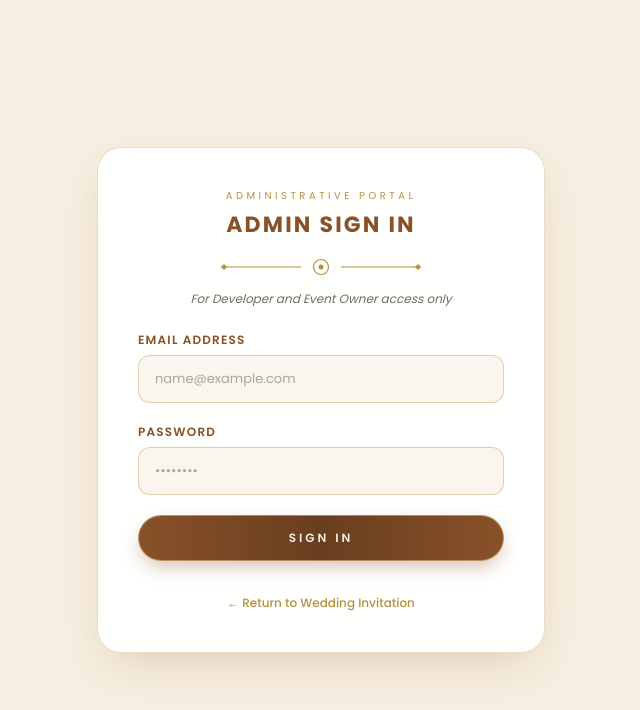
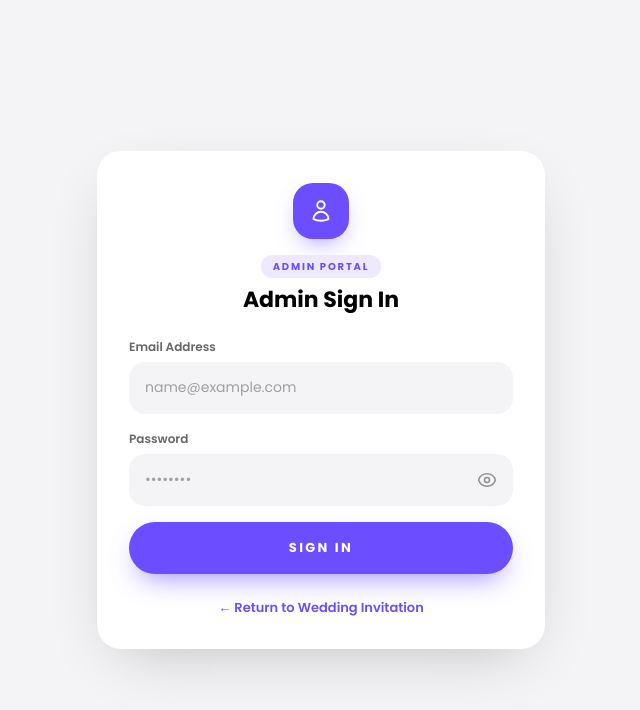
Before and after one commit to deshan-2002/inviteaura-demo-02, a Next.js app: page /admin/login in a window 1280 px wide. Shown: the top 710 px of the page, without its empty margins (319-959 px from the left). Built offline with nearby package versions, Linux system fonts and the light colour scheme; no server answers.

Commit message:
refactor: enhance admin login page UI and functionality

```diff
--- a/app/admin/dashboard/page.tsx
+++ b/app/admin/dashboard/page.tsx
@@ -122,7 +122,6 @@ export default function AdminDashboardPage() {
   const [loadingData, setLoadingData] = useState(false);
   const [errorMessage, setErrorMessage] = useState<string | null>(null);
 
-  const [searchTerm, setSearchTerm] = useState("");
   const [statusFilter, setStatusFilter] = useState<"all" | "attending" | "not_attending">("all");
   const [selected, setSelected] = useState<RSVP | null>(null);
   const [copiedId, setCopiedId] = useState(false);
@@ -275,17 +274,9 @@ export default function AdminDashboardPage() {
     return rsvps.filter((item) => {
       if (statusFilter === "attending" && !item.attending) return false;
       if (statusFilter === "not_attending" && item.attending) return false;
-      if (searchTerm.trim()) {
-        const term = searchTerm.toLowerCase();
-        return (
-          item.guest_name.toLowerCase().includes(term) ||
-          item.contact?.toLowerCase().includes(term) ||
-          item.message?.toLowerCase().includes(term)
-        );
-      }
       return true;
     });
-  }, [rsvps, statusFilter, searchTerm]);
+  }, [rsvps, statusFilter]);
 
   const stats = useMemo(() => {
     const totalResponses = rsvps.length;
@@ -298,20 +289,45 @@ export default function AdminDashboardPage() {
     return { totalResponses, attendingCount, notAttendingCount, confirmedAttendees, attendanceRate };
   }, [rsvps]);
 
-  /* ── Analytics derived data (reference screen 3) ── */
+  /* ── Analytics derived data (reference screen 3) — all computed from fetched RSVPs ── */
   const weeklyBars = useMemo(() => {
-    const days: { label: string; count: number }[] = [];
+    const days: { label: string; count: number; guests: number }[] = [];
     for (let i = 6; i >= 0; i--) {
       const d = new Date();
       d.setDate(d.getDate() - i);
       const key = d.toDateString();
-      const count = rsvps.filter((r) => new Date(r.created_at).toDateString() === key).length;
-      days.push({ label: d.toLocaleDateString("en-US", { weekday: "short" }), count });
+      const dayRsvps = rsvps.filter((r) => {
+        const t = new Date(r.created_at);
+        return !Number.isNaN(t.getTime()) && t.toDateString() === key;
+      });
+      days.push({
+        label: d.toLocaleDateString("en-US", { weekday: "short" }),
+        count: dayRsvps.length,
+        guests: dayRsvps
+          .filter((r) => r.attending)
+          .reduce((sum, r) => sum + (Number(r.guest_count) || 0), 0),
+      });
     }
     return days;
   }, [rsvps]);
 
   const maxBar = Math.max(...weeklyBars.map((b) => b.count), 1);
+
+  // Real daily series for the sparkline cards (was hardcoded placeholder data)
+  const dailyResponses = useMemo(() => weeklyBars.map((b) => b.count), [weeklyBars]);
+  const dailyGuests = useMemo(() => weeklyBars.map((b) => b.guests), [weeklyBars]);
+
+  // Real catering figures derived from attending parties (no magic baseline)
+  const catering = useMemo(() => {
+    const parties = rsvps.filter((r) => r.attending);
+    const total = parties.reduce((sum, r) => sum + (Number(r.guest_count) || 0), 0);
+    const largest = parties.reduce<RSVP | null>(
+      (best, r) => (!best || Number(r.guest_count) > Number(best.guest_count) ? r : best),
+      null
+    );
+    const avg = parties.length > 0 ? total / parties.length : 0;
+    return { total, avg, largest, parties: parties.length };
+  }, [rsvps]);
 
   const topParties = useMemo(
     () => [...rsvps].filter((r) => r.attending).sort((a, b) => b.guest_count - a.guest_count).slice(0, 4),
@@ -449,30 +465,6 @@ export default function AdminDashboardPage() {
             </div>
           </div>
 
-          {/* Search pill like reference */}
-          <div className="relative mt-4">
-            <svg className="pointer-events-none absolute left-4 top-1/2 h-[18px] w-[18px] -translate-y-1/2 text-black/35" fill="none" viewBox="0 0 24 24" stroke="currentColor" strokeWidth={2}>
-              <path strokeLinecap="round" strokeLinejoin="round" d="M21 21l-4.35-4.35M10 18a8 8 0 110-16 8 8 0 010 16z" />
-            </svg>
-            <input
-              value={searchTerm}
-              onChange={(e) => setSearchTerm(e.target.value)}
-              placeholder="Search guests, phone, wishes..."
-              aria-label="Search guests"
-              className="h-[52px] w-full rounded-full bg-white pl-11 pr-14 font-sans text-[14px] text-black shadow-[0_6px_24px_-12px_rgba(0,0,0,0.18)] outline-none placeholder:text-black/35 focus:ring-2 focus:ring-[#6C4DFF]/30"
-            />
-            {searchTerm ? (
-              <button onClick={() => setSearchTerm("")} aria-label="Clear search" className="absolute right-2.5 top-1/2 flex h-9 w-9 -translate-y-1/2 items-center justify-center rounded-full bg-black/5 text-[18px] leading-none text-black/50 transition hover:bg-[#5A52E0]/10">
-                ×
-              </button>
-            ) : (
-              <Link href="/invitation" title="View invitation" aria-label="View invitation" className="absolute right-2 top-1/2 flex h-9 w-9 -translate-y-1/2 items-center justify-center rounded-full bg-[#EFE9FF] text-[#6C4DFF] transition hover:bg-[#E0D8FF]">
-                <svg className="h-[18px] w-[18px]" fill="none" viewBox="0 0 24 24" stroke="currentColor" strokeWidth={1.9}>
-                  <path strokeLinecap="round" strokeLinejoin="round" d="M13.5 6H5.25A2.25 2.25 0 003 8.25v10.5A2.25 2.25 0 005.25 21h10.5A2.25 2.25 0 0018 18.75V10.5m-10.5 6L21 3m0 0h-5.25M21 3v5.25" />
-                </svg>
-              </Link>
-            )}
-          </div>
         </header>
 
         {role === "developer" && (
@@ -589,12 +581,12 @@ export default function AdminDashboardPage() {
             <div className="rounded-[24px] bg-white p-4 shadow-[0_10px_30px_-16px_rgba(0,0,0,0.2)]">
               <p className="font-sans text-[10px] text-black/45">Guests</p>
               <p data-tnum className="font-sans text-[17px] font-bold text-black">{stats.confirmedAttendees}</p>
-              <Spark points={[2, 5, 3, 7, 4, 8, 6]} color="#6C4DFF" />
+              <Spark points={dailyGuests} color="#6C4DFF" />
             </div>
             <div className="rounded-[24px] bg-white p-4 shadow-[0_10px_30px_-16px_rgba(0,0,0,0.2)]">
               <p className="font-sans text-[10px] text-black/45">Parties Done</p>
               <p data-tnum className="font-sans text-[17px] font-bold text-black">{stats.totalResponses}</p>
-              <Spark points={[3, 2, 6, 4, 7, 5, 9]} color="#22C55E" />
+              <Spark points={dailyResponses} color="#22C55E" />
             </div>
             <div className="rounded-[24px] bg-white p-4 shadow-[0_10px_30px_-16px_rgba(0,0,0,0.2)]">
               <p className="font-sans text-[10px] text-black/45">Accept Rate</p>
@@ -639,6 +631,8 @@ export default function AdminDashboardPage() {
                 <div className="relative h-[92px] w-[92px] shrink-0">
                   <svg viewBox="0 0 100 100" className="h-full w-full -rotate-90">
                     <circle cx="50" cy="50" r="40" fill="none" stroke="#F1F1F4" strokeWidth="14" />
+                    {stats.totalResponses > 0 && (
+                      <>
                         <circle
                           cx="50" cy="50" r="40" fill="none" stroke="#6C4DFF" strokeWidth="14" strokeLinecap="round"
                           strokeDasharray={`${(stats.attendanceRate / 100) * 251.2} 251.2`}
@@ -649,6 +643,8 @@ export default function AdminDashboardPage() {
                           strokeDashoffset={`${-((stats.attendanceRate / 100) * 251.2)}`}
                           opacity={0.9}
                         />
+                      </>
+                    )}
                   </svg>
                   <span className="absolute inset-0 flex items-center justify-center font-sans text-[15px] font-bold text-black">
                     {stats.attendanceRate}%
@@ -684,16 +680,24 @@ export default function AdminDashboardPage() {
             </div>
           </div>
 
-          {/* Weekly goal style bar */}
+          {/* Catering figures — 100% derived from fetched attending parties */}
           <div className="flex items-center justify-between gap-3 rounded-[24px] bg-white p-5 shadow-[0_10px_30px_-16px_rgba(0,0,0,0.2)]">
-            <div>
-              <p className="font-sans text-[12px] text-black/45">Catering Goal</p>
+            <div className="min-w-0">
+              <p className="font-sans text-[12px] text-black/45">Catering · {catering.parties} {catering.parties === 1 ? "party" : "parties"}</p>
               <p className="font-sans text-[17px] font-bold text-black">
-                {stats.confirmedAttendees} <span className="text-[12px] font-medium text-black/40">/ {Math.max(stats.confirmedAttendees, 100)} guests</span>
+                {catering.total}{" "}
+                <span className="text-[12px] font-medium text-black/40">
+                  guests · avg {catering.parties > 0 ? catering.avg.toFixed(1) : "0.0"}/party
+                </span>
               </p>
+              {catering.largest && (
+                <p className="mt-0.5 truncate font-sans text-[11px] text-black/45">
+                  Largest: {catering.largest.guest_name} ({catering.largest.guest_count})
+                </p>
+              )}
             </div>
-            <span className="rounded-full bg-[#EFE9FF] px-3 py-1.5 font-sans text-[12px] font-bold text-[#6C4DFF]">
-              {Math.min(100, Math.round((stats.confirmedAttendees / Math.max(stats.confirmedAttendees, 100)) * 100))}%
+            <span className="shrink-0 rounded-full bg-[#EFE9FF] px-3 py-1.5 font-sans text-[12px] font-bold text-[#6C4DFF]">
+              {stats.attendanceRate}% accept
             </span>
           </div>
         </section>
@@ -778,11 +782,11 @@ export default function AdminDashboardPage() {
             <div className="mt-3 rounded-[24px] bg-white px-6 py-12 text-center shadow-sm">
               <p className="font-sans text-[15px] font-bold text-black">No guests found</p>
               <p className="mt-1 font-sans text-[12px] text-black/50">
-                {searchTerm || statusFilter !== "all" ? "Try a different search or filter." : "New RSVPs will appear here in real time."}
+                {statusFilter !== "all" ? "Try a different filter." : "New RSVPs will appear here in real time."}
               </p>
-              {(searchTerm || statusFilter !== "all") && (
+              {(statusFilter !== "all") && (
                 <button
-                  onClick={() => { setSearchTerm(""); setStatusFilter("all"); }}
+                  onClick={() => { setStatusFilter("all"); }}
                   className="mt-4 rounded-full bg-[#6C4DFF] px-5 py-2.5 font-sans text-[12px] font-semibold text-white"
                 >
                   Clear Filters
--- a/app/admin/login/page.tsx
+++ b/app/admin/login/page.tsx
@@ -5,12 +5,12 @@ import { useRouter } from "next/navigation";
 import Link from "next/link";
 import { motion } from "framer-motion";
 import { supabase } from "@/lib/supabase";
-import OrnamentalDivider from "@/components/OrnamentalDivider";
 
 export default function AdminLoginPage() {
   const router = useRouter();
   const [email, setEmail] = useState("");
   const [password, setPassword] = useState("");
+  const [showPassword, setShowPassword] = useState(false);
   const [loading, setLoading] = useState(false);
   const [initialChecking, setInitialChecking] = useState(true);
   const [errorMessage, setErrorMessage] = useState<string | null>(null);
@@ -73,37 +73,36 @@ export default function AdminLoginPage() {
 
   if (initialChecking) {
     return (
-      <div className="flex min-h-screen items-center justify-center bg-ivory">
+      <div className="flex min-h-dvh items-center justify-center bg-[#F4F4F6] px-4">
         <div className="flex flex-col items-center gap-3">
-          <div className="h-8 w-8 animate-spin rounded-full border-2 border-maroon border-t-transparent" />
-          <p className="font-sans text-xs uppercase tracking-widest text-maroon">Loading...</p>
+          <div className="h-10 w-10 animate-spin rounded-full border-[3px] border-[#6C4DFF]/20 border-t-[#6C4DFF]" />
+          <p className="font-sans text-xs font-semibold uppercase tracking-[0.2em] text-black/50">Loading...</p>
         </div>
       </div>
     );
   }
 
   return (
-    <div className="admin-shell flex min-h-screen flex-col items-center justify-center bg-ivory px-4 py-12 font-sans">
+    <div className="admin-shell flex min-h-dvh flex-col items-center justify-center bg-[#F4F4F6] px-4 py-12 font-sans text-[#1E1E24]">
       <motion.div
         initial={{ opacity: 0, y: 20 }}
         animate={{ opacity: 1, y: 0 }}
-        transition={{ duration: 0.6 }}
-        className="w-full max-w-md overflow-hidden rounded-3xl border border-gold/30 bg-white/95 p-6 min-[400px]:p-8 shadow-[0_18px_50px_-20px_rgba(137,81,41,0.3)] sm:p-10"
+        transition={{ duration: 0.5, ease: "easeOut" }}
+        className="w-full max-w-md rounded-[24px] bg-white p-6 shadow-[0_20px_60px_-24px_rgba(0,0,0,0.25)] min-[400px]:p-8"
       >
         {/* Header */}
         <div className="text-center">
-          <p className="font-sans text-[10px] tracking-[0.35em] uppercase text-gold">
-            Administrative Portal
+          <span className="mx-auto flex h-14 w-14 items-center justify-center rounded-[20px] bg-[#6C4DFF] text-white shadow-[0_10px_24px_-10px_rgba(108,77,255,0.7)]">
+            <svg className="h-6 w-6" fill="none" viewBox="0 0 24 24" stroke="currentColor" strokeWidth={1.9}>
+              <path strokeLinecap="round" strokeLinejoin="round" d="M15.75 6a3.75 3.75 0 11-7.5 0 3.75 3.75 0 017.5 0zM4.501 20.118a7.5 7.5 0 0114.998 0A17.933 17.933 0 0112 21.75c-2.676 0-5.216-.584-7.499-1.632z" />
+            </svg>
+          </span>
+          <p className="mt-4 inline-flex rounded-full bg-[#EFE9FF] px-3 py-1 font-sans text-[10px] font-bold uppercase tracking-[0.18em] text-[#6C4DFF]">
+            Admin Portal
           </p>
-          <h1 className="mt-2 font-sans text-admin-title-lg font-bold uppercase tracking-[0.1em] text-maroon">
+          <h1 className="mt-2 font-sans text-[22px] font-bold leading-tight text-black">
             Admin Sign In
           </h1>
-          <div className="mt-4">
-            <OrnamentalDivider />
-          </div>
-          <p className="mt-3 font-sans text-xs italic text-ink/70">
-            For Developer and Event Owner access only
-          </p>
         </div>
 
         {/* Error Alert */}
@@ -111,18 +110,22 @@ export default function AdminLoginPage() {
           <motion.div
             initial={{ opacity: 0, y: -6 }}
             animate={{ opacity: 1, y: 0 }}
-            className="mt-6 rounded-xl border border-red-300 bg-red-50 p-3.5 text-center font-sans text-xs font-medium text-red-800"
+            role="alert"
+            className="mt-6 flex items-start gap-2.5 rounded-2xl border border-red-200 bg-red-50 p-4 font-sans text-[13px] font-medium text-red-700"
           >
-            {errorMessage}
+            <svg className="mt-0.5 h-4 w-4 shrink-0" fill="none" viewBox="0 0 24 24" stroke="currentColor" strokeWidth={2}>
+              <path strokeLinecap="round" strokeLinejoin="round" d="M12 9v3.75m-9.303 3.376c-.866 1.5.217 3.374 1.948 3.374h14.71c1.73 0 2.813-1.874 1.948-3.374L13.949 3.378c-.866-1.5-3.032-1.5-3.898 0L2.697 16.126zM12 15.75h.007v.008H12v-.008z" />
+            </svg>
+            <span>{errorMessage}</span>
           </motion.div>
         )}
 
         {/* Login Form */}
-        <form onSubmit={handleLogin} className="mt-6 space-y-5">
+        <form onSubmit={handleLogin} className="mt-6 space-y-4">
           <div>
             <label
               htmlFor="email"
-              className="block font-sans text-admin-small font-semibold uppercase tracking-widest text-maroon"
+              className="block font-sans text-[12px] font-semibold text-black/60"
             >
               Email Address
             </label>
@@ -133,39 +136,61 @@ export default function AdminLoginPage() {
               autoComplete="email"
               placeholder="name@example.com"
               value={email}
+              disabled={loading}
               onChange={(e) => setEmail(e.target.value)}
-              className="mt-1.5 w-full rounded-xl border border-gold/40 bg-ivory/50 px-4 py-3 font-sans text-admin-body text-ink placeholder-ink/40 transition-colors focus:border-maroon focus:bg-white focus:outline-none focus:ring-1 focus:ring-maroon"
+              className="mt-1.5 h-[52px] w-full rounded-2xl bg-[#F4F4F6] px-4 font-sans text-[14px] text-black outline-none placeholder:text-black/35 transition focus:bg-white focus:ring-2 focus:ring-[#6C4DFF]/40 disabled:opacity-60"
             />
           </div>
 
           <div>
             <label
               htmlFor="password"
-              className="block font-sans text-admin-small font-semibold uppercase tracking-widest text-maroon"
+              className="block font-sans text-[12px] font-semibold text-black/60"
             >
               Password
             </label>
+            <div className="relative mt-1.5">
               <input
                 id="password"
-              type="password"
+                type={showPassword ? "text" : "password"}
                 required
                 autoComplete="current-password"
                 placeholder="••••••••"
                 value={password}
+                disabled={loading}
                 onChange={(e) => setPassword(e.target.value)}
-              className="mt-1.5 w-full rounded-xl border border-gold/40 bg-ivory/50 px-4 py-3 font-sans text-admin-body text-ink placeholder-ink/40 transition-colors focus:border-maroon focus:bg-white focus:outline-none focus:ring-1 focus:ring-maroon"
+                className="h-[52px] w-full rounded-2xl bg-[#F4F4F6] px-4 pr-14 font-sans text-[14px] text-black outline-none placeholder:text-black/35 transition focus:bg-white focus:ring-2 focus:ring-[#6C4DFF]/40 disabled:opacity-60"
               />
+              <button
+                type="button"
+                onClick={() => setShowPassword((v) => !v)}
+                aria-label={showPassword ? "Hide password" : "Show password"}
+                title={showPassword ? "Hide password" : "Show password"}
+                className="absolute right-2 top-1/2 flex h-9 w-9 -translate-y-1/2 items-center justify-center rounded-full text-black/40 transition hover:bg-black/5 hover:text-black"
+              >
+                {showPassword ? (
+                  <svg className="h-5 w-5" fill="none" viewBox="0 0 24 24" stroke="currentColor" strokeWidth={1.9}>
+                    <path strokeLinecap="round" strokeLinejoin="round" d="M3.98 8.223A10.477 10.477 0 001.934 12C3.226 16.338 7.244 19.5 12 19.5c.993 0 1.953-.138 2.863-.395M6.228 6.228A10.45 10.45 0 0112 4.5c4.756 0 8.773 3.162 10.065 7.498a10.523 10.523 0 01-4.293 5.774M6.228 6.228L3 3m3.228 3.228l3.65 3.65m7.894 7.894L21 21m-3.228-3.228l-3.65-3.65m0 0a3 3 0 10-4.243-4.243m4.242 4.242L9.88 9.88" />
+                  </svg>
+                ) : (
+                  <svg className="h-5 w-5" fill="none" viewBox="0 0 24 24" stroke="currentColor" strokeWidth={1.9}>
+                    <path strokeLinecap="round" strokeLinejoin="round" d="M2.036 12.322a1.012 1.012 0 010-.639C3.423 7.51 7.36 4.5 12 4.5c4.638 0 8.573 3.007 9.963 7.178.07.207.07.431 0 .639C20.577 16.49 16.64 19.5 12 19.5c-4.638 0-8.573-3.007-9.963-7.178z" />
+                    <path strokeLinecap="round" strokeLinejoin="round" d="M15 12a3 3 0 11-6 0 3 3 0 016 0z" />
+                  </svg>
+                )}
+              </button>
+            </div>
           </div>
 
           <button
             type="submit"
             disabled={loading}
-            className="relative mt-2 inline-flex w-full items-center justify-center overflow-hidden rounded-full border border-gold-light/60 bg-gradient-to-r from-maroon via-maroon-deep to-maroon px-8 py-3.5 font-sans text-xs font-semibold uppercase tracking-[0.25em] text-ivory shadow-[0_8px_20px_-4px_rgba(137,81,41,0.4)] transition-all duration-300 hover:border-gold hover:shadow-[0_12px_28px_-4px_rgba(137,81,41,0.5)] disabled:cursor-not-allowed disabled:opacity-60"
+            className="inline-flex h-[52px] w-full items-center justify-center rounded-full bg-[#6C4DFF] px-8 font-sans text-[13px] font-bold uppercase tracking-[0.18em] text-white shadow-[0_12px_28px_-10px_rgba(108,77,255,0.7)] transition hover:bg-[#5A52E0] active:scale-[0.99] disabled:cursor-not-allowed disabled:opacity-60"
           >
             {loading ? (
               <span className="flex items-center gap-2">
                 <svg
-                  className="h-4 w-4 animate-spin text-ivory"
+                  className="h-4 w-4 animate-spin text-white"
                   xmlns="http://www.w3.org/2000/svg"
                   fill="none"
                   viewBox="0 0 24 24"
@@ -193,10 +218,10 @@ export default function AdminLoginPage() {
         </form>
 
         {/* Back Link */}
-        <div className="mt-8 text-center">
+        <div className="mt-6 text-center">
           <Link
             href="/invitation"
-            className="font-sans text-xs font-medium text-gold transition-colors hover:text-maroon hover:underline"
+            className="font-sans text-[13px] font-semibold text-[#6C4DFF] transition hover:underline"
           >
             &larr; Return to Wedding Invitation
           </Link>
```
Lines whose indentation alone changed are shown as unchanged.
